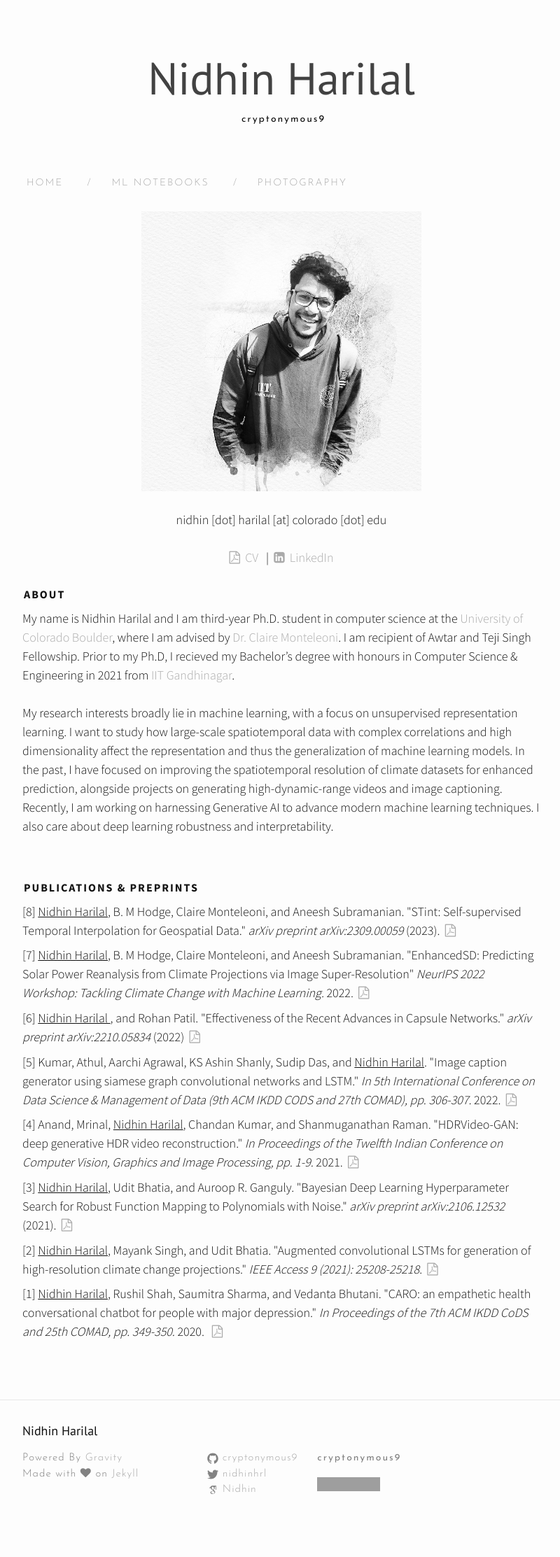
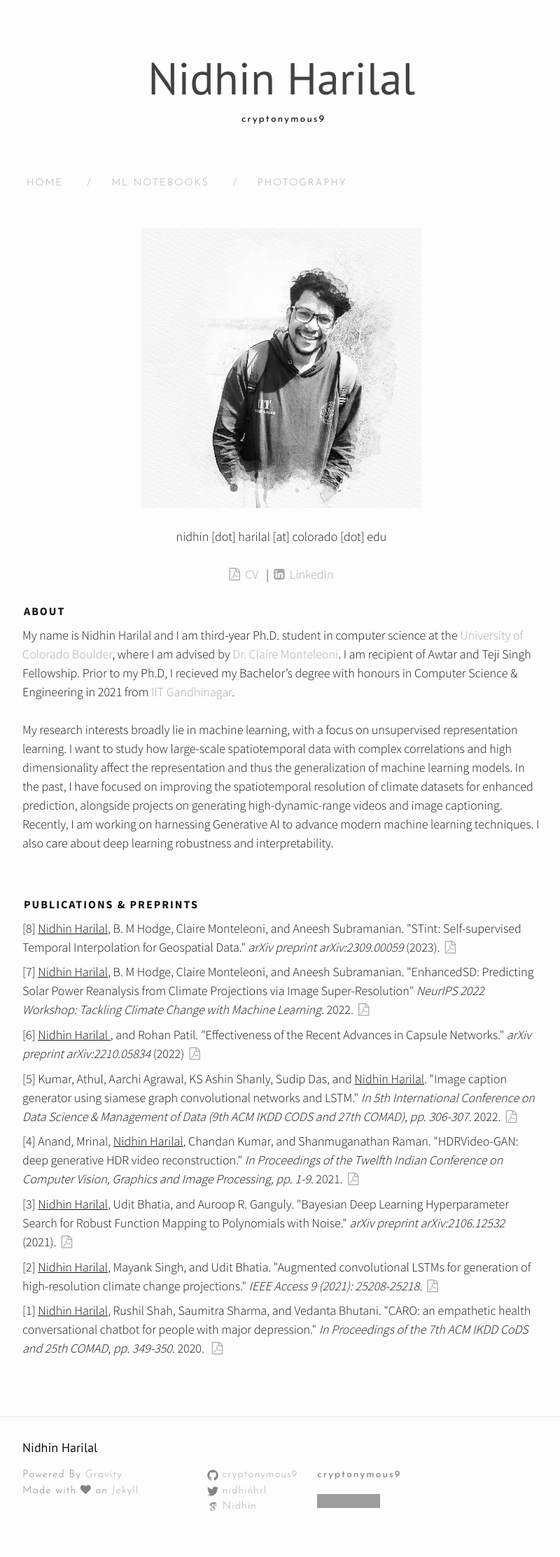
Before and after one commit to cryptonymous9/cryptonymous9.github.io, a Jekyll site: the page built from index.html, in a window 1280 px wide. Shown: the whole page at 70% size, without its empty margins (238-1038 px from the left). Built offline with Jekyll 4.4.1, drawn with Linux system fonts in a browser that asks for light colours; nearby versions of some CDN libraries; the list of posts is cut into pages by our own code; before the commit the page ends 2201 px from its top, so only the background shows below that; grey boxes are pictures that could not be loaded.

Commit message:
Update page.html

```diff
--- a/_layouts/page.html
+++ b/_layouts/page.html
@@ -1,12 +1,12 @@
 ---
 layout: default
 ---
-<article class="post">
+<article class="post" itemscope itemtype="http://schema.org/BlogPosting">
 
-  <header class="post-header">
+  <!-- <header class="post-header"> -->
   <!--  <h1 class="post-title">{{ page.title }}</h1>-->
-  </header>
-
+  <!-- </header> -->
+  <br><br>
   {%if page.tagline%}
   <div class="tagline" >
   <span class="page-title">{{page.title}}:</span> <span class="page-tagline"><em>{{page.tagline}}</em></span>
```
